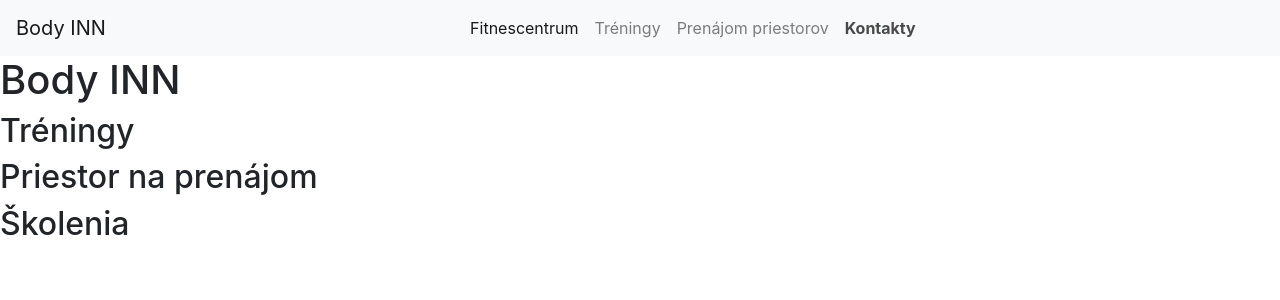
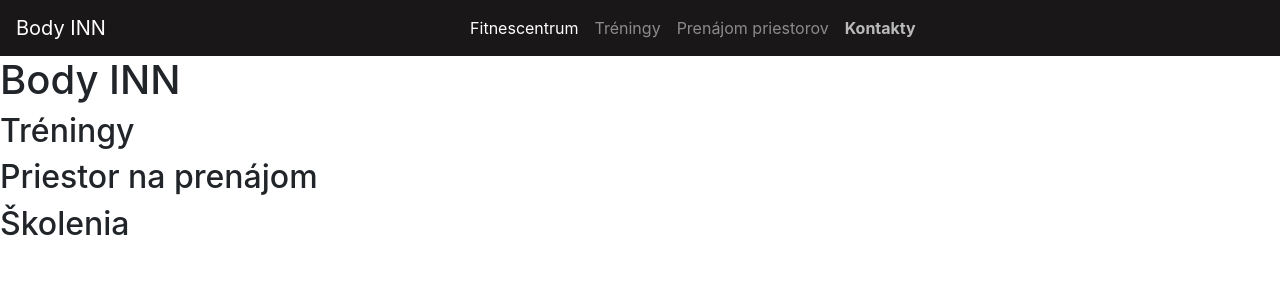
Before and after one commit to MarosGorny/VAII-School-assignment, a PHP site: page /domacaStranka.html in a window 1280 px wide. Shown: the top 300 px of the page. Run offline with PHP 8.4, Linux system fonts and the light colour scheme.

Commit message:
edit homepage navbar color

```diff
--- a/app.css
+++ b/app.css
@@ -1,5 +1,9 @@
 #Kontakty {
-    color: black !important;
+    color: white !important;
     opacity: 0.7;
     font-weight: bold;
 }
+
+.navbar.navbar-expand-lg.navbar-dark {
+    background-color: #191717;
+}
--- a/domacaStranka.html
+++ b/domacaStranka.html
@@ -13,7 +13,7 @@
 <body>
 
 
-<nav class="navbar navbar-expand-lg navbar-light bg-light">
+<nav class="navbar navbar-expand-lg navbar-dark ">
     <a class="navbar-brand" href="#">Body INN</a>
     <button class="navbar-toggler" type="button" data-toggle="collapse" data-target="#navbarNav" aria-controls="navbarNav" aria-expanded="false" aria-label="Toggle navigation">
         <span class="navbar-toggler-icon"></span>
```
